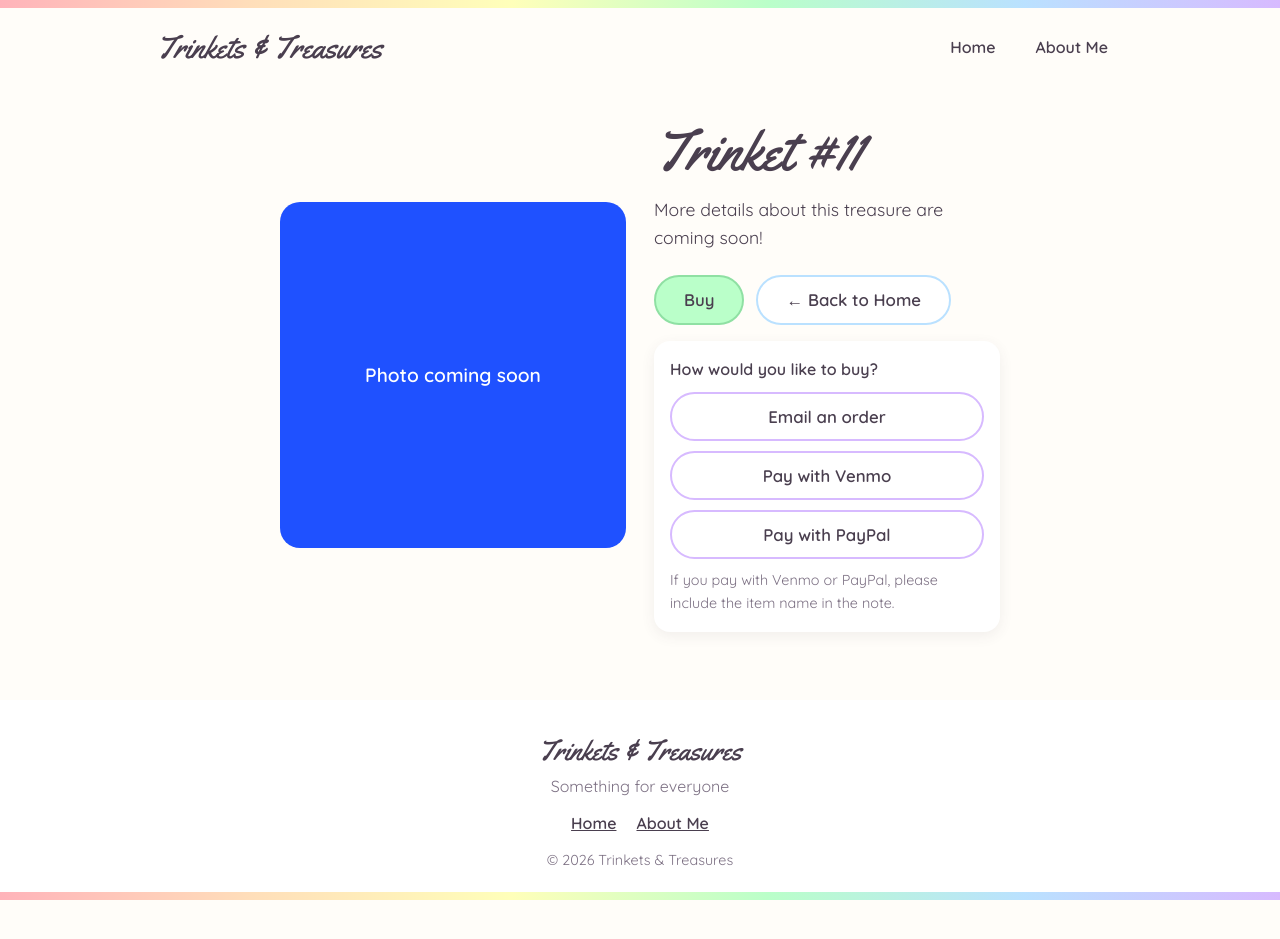
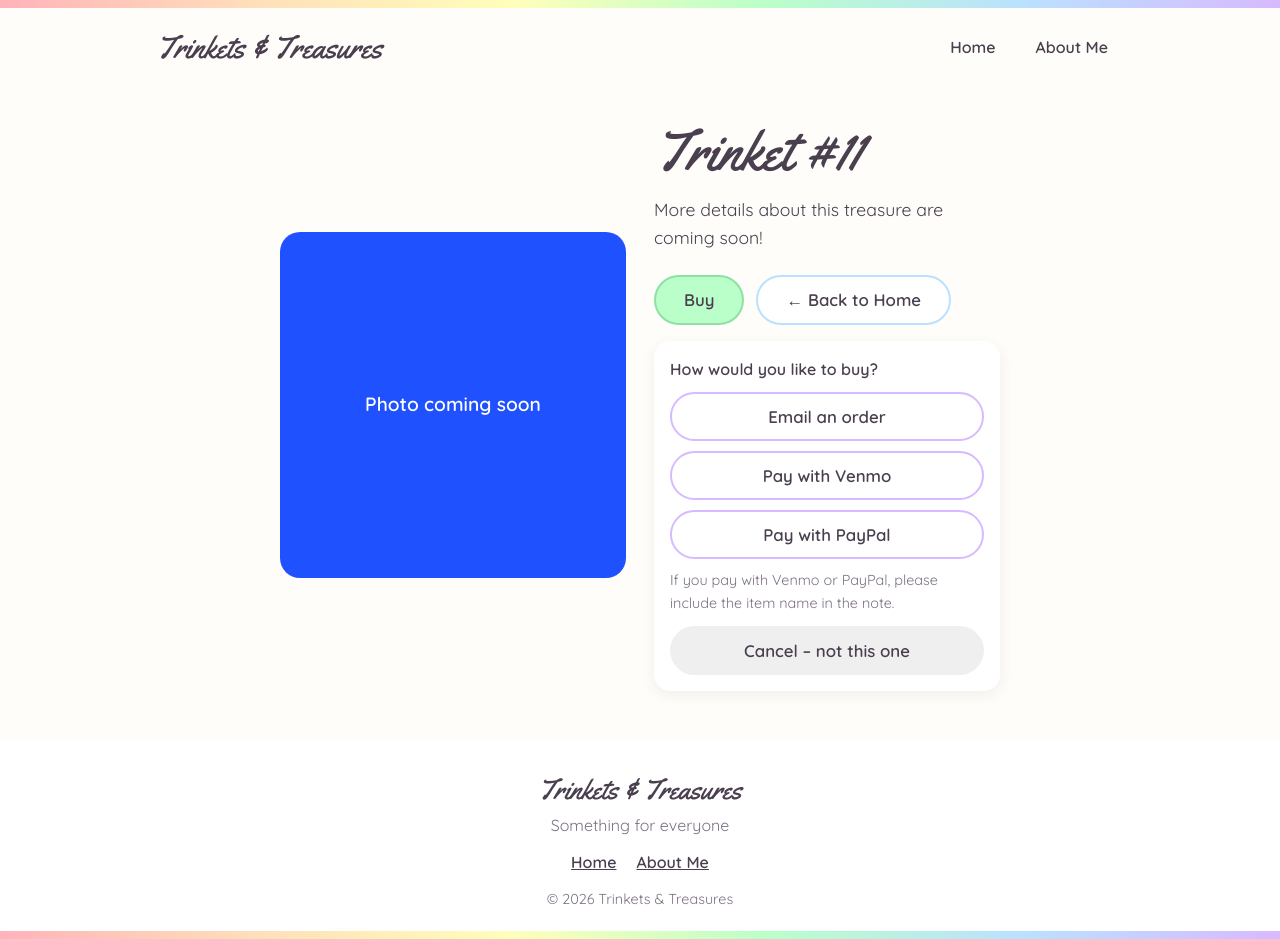
Before and after one commit to LucysTrinketsandTreasures/website-files, a Jekyll site: the page built from _products/trinket-11.md, in a window 1280 px wide. Built offline with Jekyll 4.4.1, drawn with Linux system fonts in a browser that asks for light colours; before the commit the page ends 900 px from its top, so only the background shows below that; some of the changed lines change nothing that is shown.

Commit message:
Add Cancel option to buy panel

```diff
--- a/_layouts/product.html
+++ b/_layouts/product.html
@@ -17,8 +17,8 @@ layout: default
       {% if page.buy_link %}
       <a class="btn btn-buy" href="{{ page.buy_link }}">Buy</a>
       {% else %}
-      <button class="btn btn-buy" type="button" aria-expanded="false" aria-controls="buy-options"
-        onclick="var o=document.getElementById('buy-options'); o.hidden=!o.hidden; this.setAttribute('aria-expanded', !o.hidden);">Buy</button>
+      <button class="btn btn-buy" id="buy-button" type="button" aria-expanded="false" aria-controls="buy-options"
+        onclick="toggleBuyOptions(true);">Buy</button>
       {% endif %}
       <a class="btn btn-home" href="{{ '/' | relative_url }}">&larr; Back to Home</a>
     </div>
@@ -49,7 +49,21 @@ Best way to reach me:{% endcapture %}
       {% else %}
       <p class="buy-note">Online buying is coming soon. Check back shortly!</p>
       {% endif %}
+      <button class="btn buy-cancel" type="button" onclick="toggleBuyOptions(false);">Cancel &ndash; not this one</button>
     </div>
+    <script>
+      function toggleBuyOptions(open) {
+        var panel = document.getElementById('buy-options');
+        var buy = document.getElementById('buy-button');
+        panel.hidden = !open;
+        buy.setAttribute('aria-expanded', open);
+        if (!open) buy.focus();
+      }
+      document.addEventListener('keydown', function (e) {
+        var panel = document.getElementById('buy-options');
+        if (e.key === 'Escape' && panel && !panel.hidden) toggleBuyOptions(false);
+      });
+    </script>
     {% endunless %}
   </div>
 </section>
```
